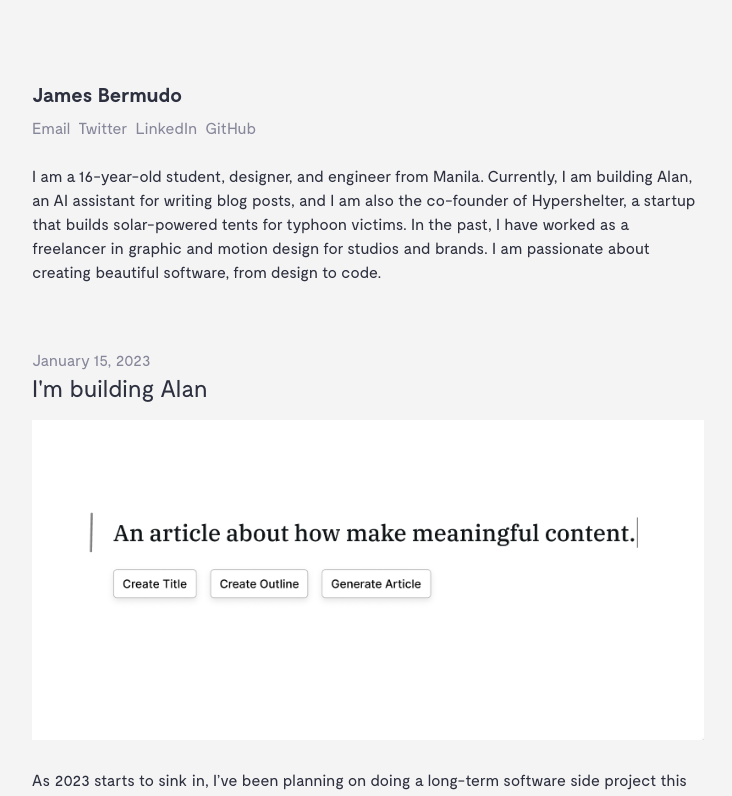
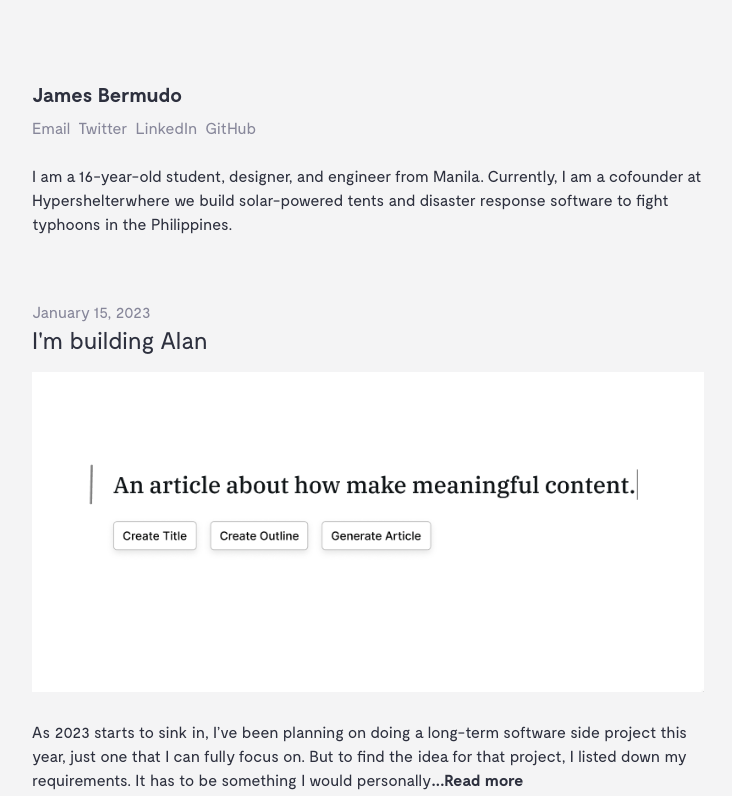
Before and after one commit to jcebermudo/jamesbermudo.com, a Next.js app: page / in a window 1280 px wide. Shown: the top 796 px of the page, without its empty margins (272-1004 px from the left). Built offline with nearby package versions, Linux system fonts and the light colour scheme.

Commit message:
bio change uwu

```diff
--- a/pages/index.jsx
+++ b/pages/index.jsx
@@ -45,19 +45,11 @@ export default function Home({ posts }) {
       </div>
       <p className="mt-6">
         I am a 16-year-old student, designer, and engineer from Manila.
-        Currently, I am building{" "}
-        <a href="https://alan.so" target="_blank" rel="noreferrer">
-          Alan
-        </a>
-        , an AI assistant for writing blog posts, and I am also the co-founder
-        of{" "}
+        Currently, I am a cofounder at {" "}
         <a href="https://hypershelter.co" target="_blank" rel="noreferrer">
           Hypershelter
         </a>
-        , a startup that builds solar-powered tents for typhoon victims. In the
-        past, I have worked as a freelancer in graphic and motion design for
-        studios and brands. I am passionate about creating beautiful software,
-        from design to code.
+        where we build solar-powered tents and disaster response software to fight typhoons in the Philippines.
       </p>
       <div className="mt-16">
         {posts.map((post) => (
```
